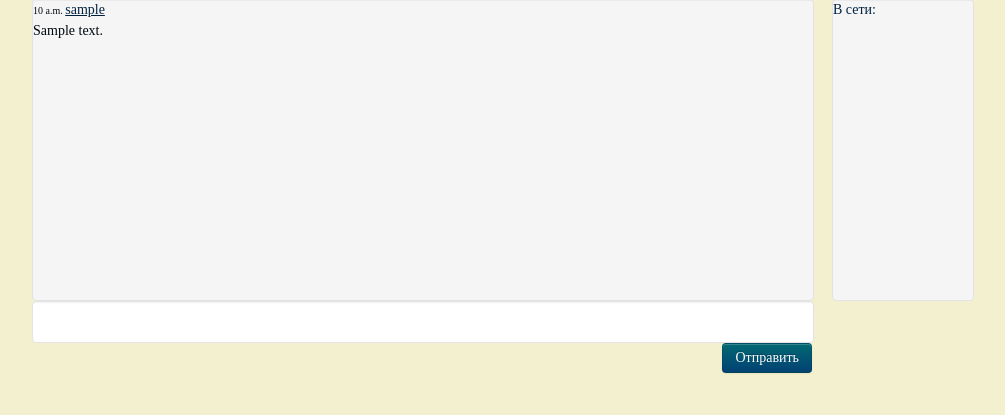
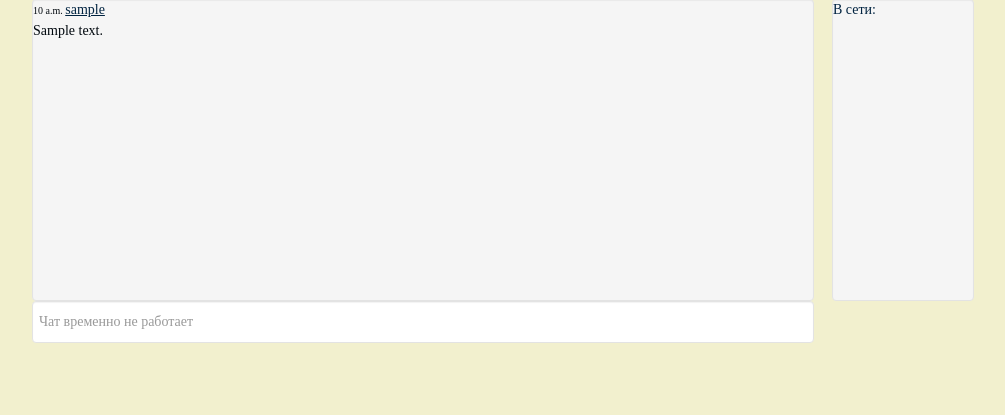
Before and after one commit to kpx13/svp8, a Django app: template templates/home.html in a window 1280 px wide. Shown: the part 101-516 px from the top of the page, without its empty margins (138-1143 px from the left). Run offline with Django 3.2, Linux system fonts and the light colour scheme; the template is opened without the code that fills it: most values are stand-ins (such as "Sample title", 1, 10 or a date in 2020); parts of the project's set-up code (start-up, migrations or seed data) failed here and were passed over; some libraries are stand-ins or nearby versions; some web fonts are replaced.

Commit message:
отключила чат

```diff
--- a/templates/home.html
+++ b/templates/home.html
@@ -45,7 +45,7 @@
             <div class='span10'>
                 <div id="chat">
                     <div id="chatText">
-                    {% for m in chat_messages %}
+                    {% for m in chat_messages_ %}
                         <div class="chatMessage">
                             <div class="messageDate">
                                 {{ m.date.time }}
@@ -60,8 +60,8 @@
                     {% endfor %}
                     </div>
                     <div id="chatInput">
-                        <input id="chatSendText" name="chatSendText" type="text">
-                        <input id="chatSendButton" type="button" class='btn btn-primary' value="Отправить">
+                        <input id="chatSendText" name="chatSendText" type="text" placeholder='Чат временно не работает' readonly=readonly>
+<!--                         <input id="chatSendButton" type="button" class='btn btn-primary' value="Отправить"> -->
                     </div>
                 </div>
             </div>
```
